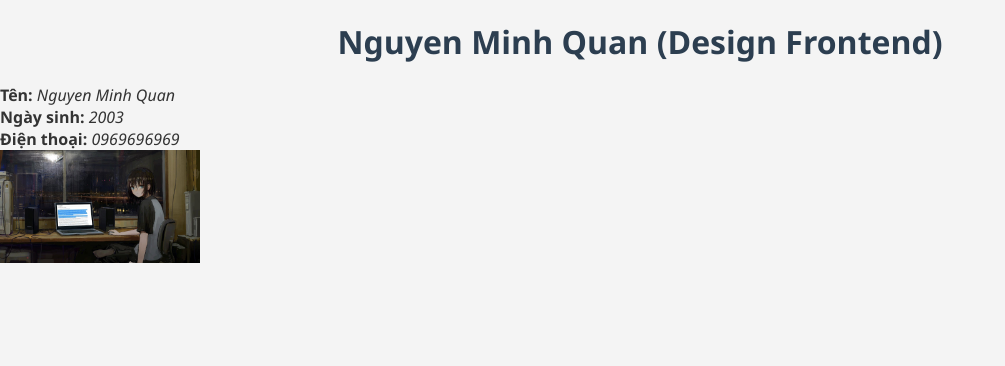
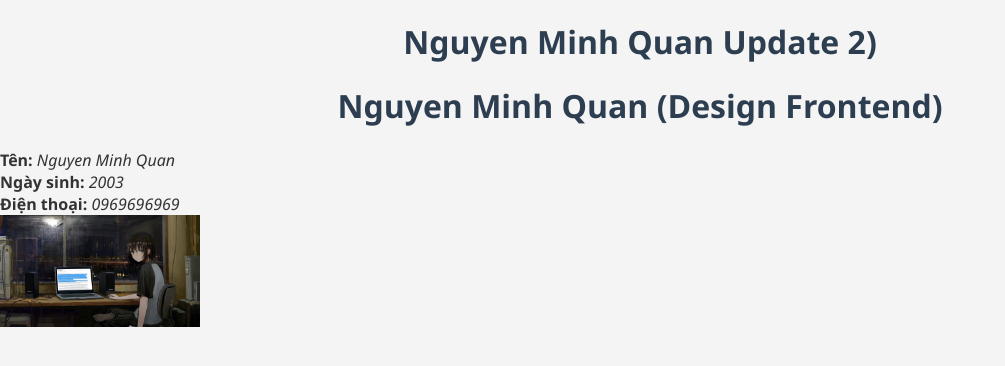
Before and after one commit to mayuna8152/nguyenminhquanBTCANHAN.github.io, a plain HTML site: page index.html in a window 1280 px wide. Shown: the whole page, without its empty margins (0-1005 px from the left). Drawn offline with Linux system fonts and the light colour scheme.

Commit message:
all file

```diff
--- a/index.html
+++ b/index.html
@@ -7,6 +7,7 @@
     <link rel="stylesheet" href="style.css">
 </head>
 <body>
+    <h1>Nguyen Minh Quan Update 2)</h1>
     <h1>Nguyen Minh Quan (Design Frontend)</h1>
 
     <div class="thongtin">
```
